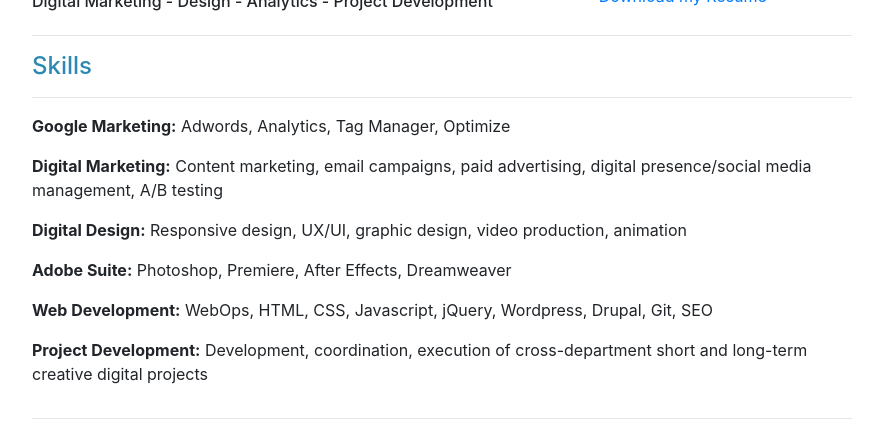
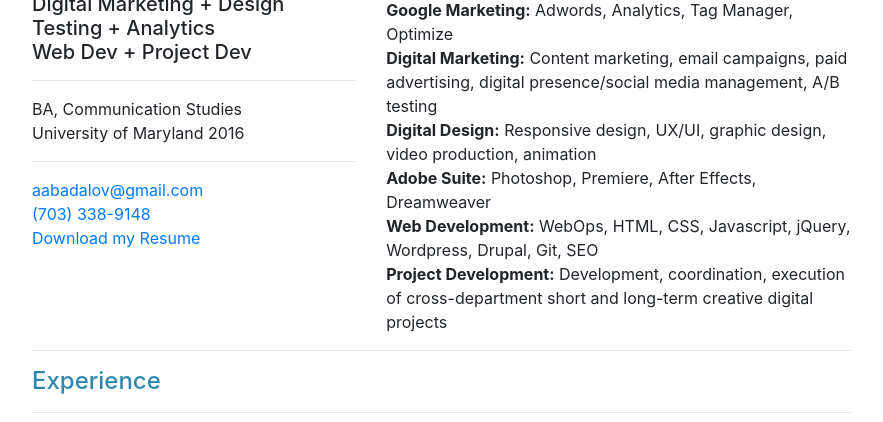
Before and after one commit to aabadalov/resume-site, a plain HTML site: page index.html in a window 1280 px wide. Shown: the part 97-519 px from the top of the page, without its empty margins (198-1081 px from the left). Drawn offline with Linux system fonts and the light colour scheme.

Commit message:
skills move

```diff
--- a/index.html
+++ b/index.html
@@ -11,31 +11,36 @@
   </head>
   <body>
     <div class="container" style="max-width: 850px">
+
       <hr>
       <div class="row">
-        <div class="col-8">
-          <h1>Ali Badalov</h1>
-			<h6>Digital Marketing - Design - Analytics - Project Development</h6>
-        </div>
-        <div class="col-4">
-			<a href="mailto:aabadalov@gmail.com">aabadalov@gmail.com</a><br>
+		  <div class="col-5">
+		    <h1>Ali Badalov</h1>
+			<h5>Digital Marketing + Design<br> Testing + Analytics <br>
+	         Web Dev + Project Dev</h5>
+			  <hr>
+
+		    BA, Communication Studies <br>University of Maryland 2016
+<hr>
+        <a href="mailto:aabadalov@gmail.com">aabadalov@gmail.com</a><br>
 			<a href="#">(703) 338-9148</a> <br>
 			<a href="">Download my Resume</a>
+
+
         </div>
-      </div>
-      <hr>
-      <div class="row">
-		  <div class="col-sm-12">
+		  <div class="col-7">
 		    <h4 style="color: #2D89B1">Skills</h4>
 
           <hr>
-			  <p> <b>Google Marketing:</b> Adwords, Analytics, Tag Manager, Optimize </p>
-			  <p><b>Digital Marketing:</b> Content marketing, email campaigns, paid advertising, digital presence/social media management, A/B testing </p>
-			  <p><b>Digital Design:</b> Responsive design, UX/UI, graphic design, video production, animation</p>
-			  <p> <b>Adobe Suite:</b> Photoshop, Premiere, After Effects, Dreamweaver </p>
-		    <p><b>Web Development:</b> WebOps, HTML, CSS, Javascript, jQuery, Wordpress, Drupal, Git, SEO </p>
-		    <p><b>Project Development:</b> Development,  coordination, execution of cross-department short and long-term creative digital projects</p>
+			  <b>Google Marketing:</b> Adwords, Analytics, Tag Manager, Optimize<br>
+			  <b>Digital Marketing:</b> Content marketing, email campaigns, paid advertising, digital presence/social media management, A/B testing <br>
+			  <b>Digital Design:</b> Responsive design, UX/UI, graphic design, video production, animation<br>
+			  <b>Adobe Suite:</b> Photoshop, Premiere, After Effects, Dreamweaver <br>
+		    <b>Web Development:</b> WebOps, HTML, CSS, Javascript, jQuery, Wordpress, Drupal, Git, SEO<br>
+		    <b>Project Development:</b> Development,  coordination, execution of cross-department short and long-term creative digital projects<br>
         </div>
+
+
 
 
       </div>
```
